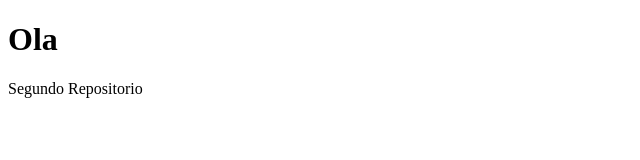
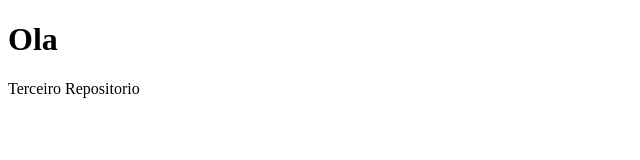
Before and after one commit to EnvyusDiogo/Primeiro-Repositorio-de-GitHub, a plain HTML site: page Segundo/index.html in a window 1280 px wide. Shown: the full height of the page, 0-640 px from the left. Drawn offline with Linux system fonts and the light colour scheme.

Commit message:
Correcao novo erro

```diff
--- a/Segundo/index.html
+++ b/Segundo/index.html
@@ -8,7 +8,7 @@
 </head>
 <body>
     <h1>Ola</h1>
-    <p>Segundo Repositorio</p>
+    <p>Terceiro Repositorio</p>
 
 </body>
 </html>
```
